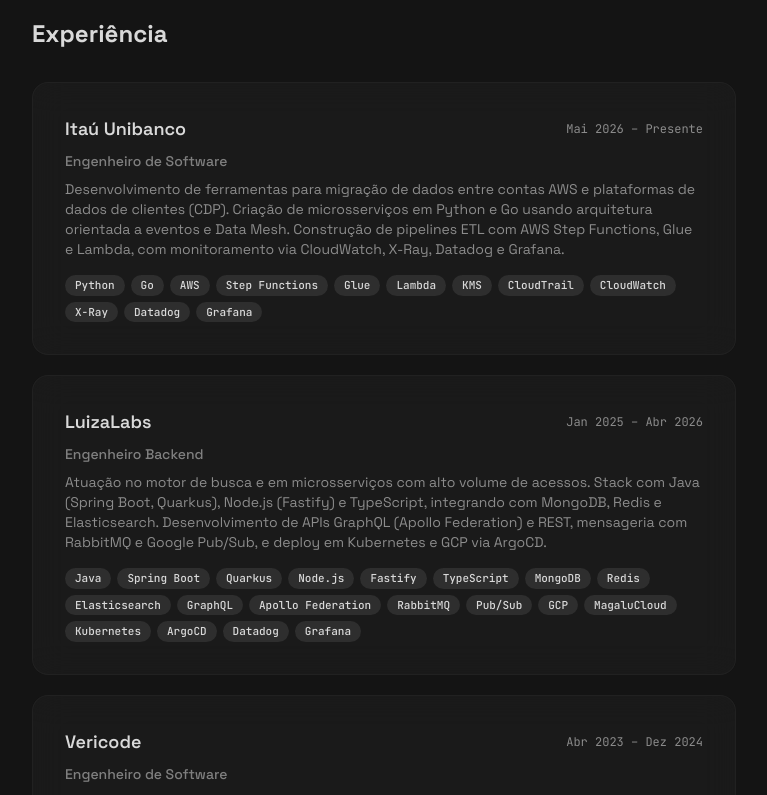
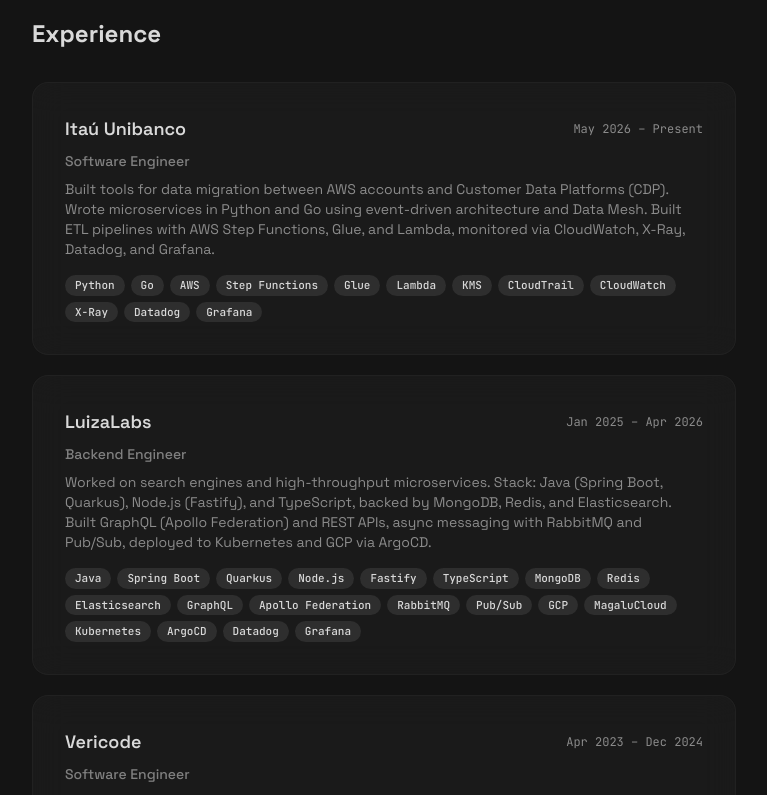
Before and after one commit to mateusememe/whoami, a React (Vite) app: page / in a window 1280 px wide. Shown: the part 1300-2095 px from the top of the page, without its empty margins (256-1023 px from the left). Built offline with nearby package versions, Linux system fonts and the light colour scheme; the HTML template or start-up script is replaced by a standard one.

Commit message:
🌐 feat(i18n): set English (en) as default primary language across application and metadata

```diff
--- a/index.html
+++ b/index.html
@@ -1,12 +1,12 @@
 <!doctype html>
-<html lang="pt-BR">
+<html lang="en">
   <head>
     <meta charset="UTF-8" />
     <meta name="viewport" content="width=device-width, initial-scale=1.0" />
     <title>Mateus Mendonça — Backend Software Engineer</title>
     <meta
       name="description"
-      content="Portfólio de Mateus Mendonça Monteiro, engenheiro de software backend especializado em microserviços, Java, Python, Go, Kubernetes e cloud."
+      content="Portfolio of Mateus Mendonça Monteiro, backend software engineer specializing in microservices, Go, Python, Java, Kubernetes, and cloud infrastructure."
     />
     <meta name="author" content="Mateus Mendonça Monteiro" />
     <link rel="canonical" href="/" />
@@ -20,7 +20,7 @@
     <meta property="og:title" content="Mateus Mendonça — Backend Software Engineer" />
     <meta
       property="og:description"
-      content="Engenheiro de software backend focado em sistemas escaláveis: microserviços, mensageria, Kubernetes e cloud (GCP, AWS)."
+      content="Backend software engineer focusing on scalable distributed systems: microservices, messaging, Kubernetes, and cloud (AWS, GCP)."
     />
     <meta property="og:type" content="website" />
     <meta property="og:url" content="/" />
@@ -29,7 +29,7 @@
     <meta name="twitter:title" content="Mateus Mendonça — Backend Software Engineer" />
     <meta
       name="twitter:description"
-      content="Engenheiro de software backend focado em sistemas escaláveis: microserviços, mensageria, Kubernetes e cloud (GCP, AWS)."
+      content="Backend software engineer focusing on scalable distributed systems: microservices, messaging, Kubernetes, and cloud (AWS, GCP)."
     />
 
     <script type="application/ld+json">
--- a/src/contexts/LanguageContext.tsx
+++ b/src/contexts/LanguageContext.tsx
@@ -33,7 +33,7 @@
 
 export const LanguageProvider: React.FC<LanguageProviderProps> = ({
   children,
-  defaultLanguage = "pt",
+  defaultLanguage = "en",
 }) => {
   const [language, setLanguageState] = useState<Language>(() => getInitialLanguage(defaultLanguage));
 
```
Also changed, not shown: 1 other file (tests, documents, lock files or other folders).
